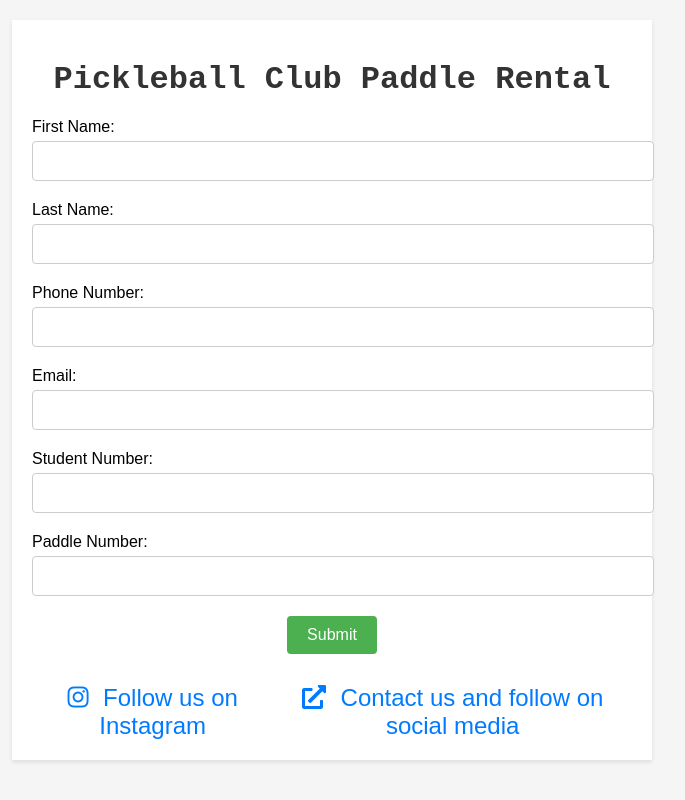
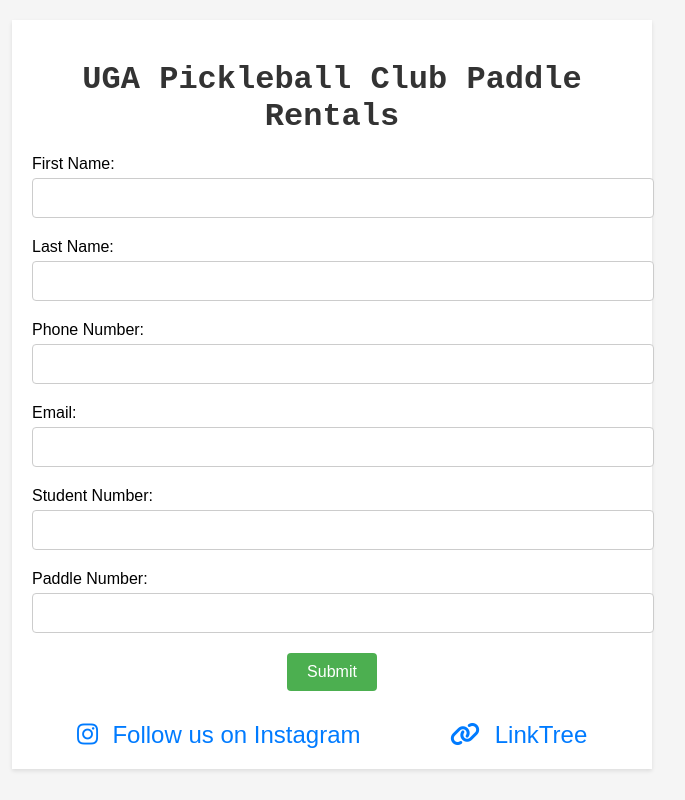
Before and after one commit to EvanDebruyne/Pickleball-Club-Paddle-Rentals, a plain HTML site: page Index.html in a window 1280 px wide. Shown: the whole page, without its empty margins (308-993 px from the left). Drawn offline with Linux system fonts and the light colour scheme.

Commit message:
Update Index.html

```diff
--- a/Index.html
+++ b/Index.html
@@ -5,14 +5,14 @@
     <meta name="viewport" content="width=device-width, initial-scale=1.0">
     <title>Pickleball Club Paddle Rental</title>
     <link rel="stylesheet" href="style.css">
-
+<script src="https://kit.fontawesome.com/9cbb2b1043.js" crossorigin="anonymous"></script>
 
 <link rel="stylesheet" href="https://cdnjs.cloudflare.com/ajax/libs/font-awesome/5.15.3/css/all.min.css">
 
 </head>
 <body>
     <div class="container">
-        <h1>Pickleball Club Paddle Rental</h1>
+        <h1> UGA Pickleball Club Paddle Rentals</h1>
         <form id="rentalForm">
             <div class="form-group">
                 <label for="firstName">First Name:</label>
@@ -42,10 +42,10 @@
 
 <div class="social-links">
     <a href="https://www.instagram.com/pickleballclubuga/" target="_blank" title="Follow us on Instagram">
-        <i class="fab fa-instagram"></i> Follow us on Instagram
+        <i class="fab fa-instagram fa-bounce"></i> Follow us on Instagram
     </a>
     <a href="https://linktr.ee/pickleballclubuga" target="_blank" title=" Involvment, Events, Contact us">
-        <i class="fas fa-external-link-alt"></i> Contact us and follow on social media
+        <i class="fa-solid fa-link fa-bounce"></i> LinkTree
     </a>
 </div>
 
```
